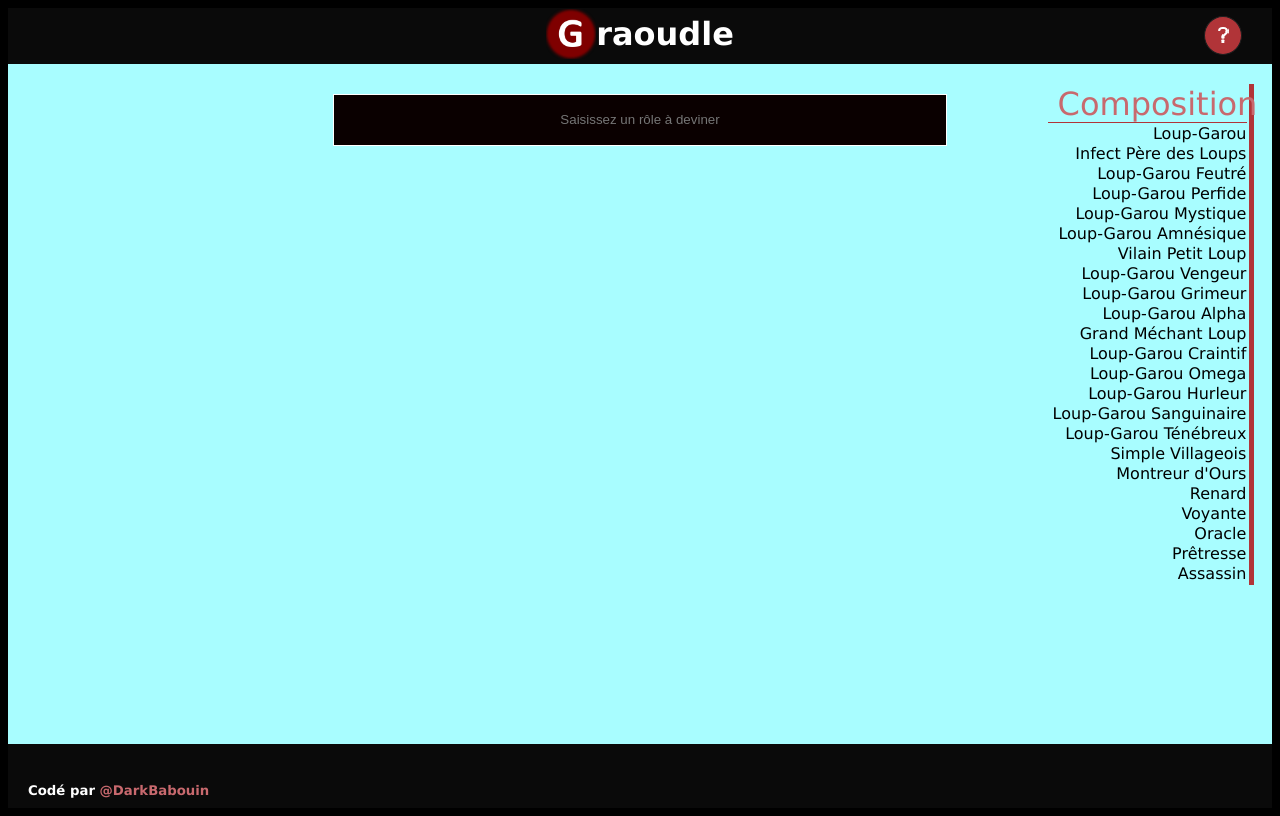
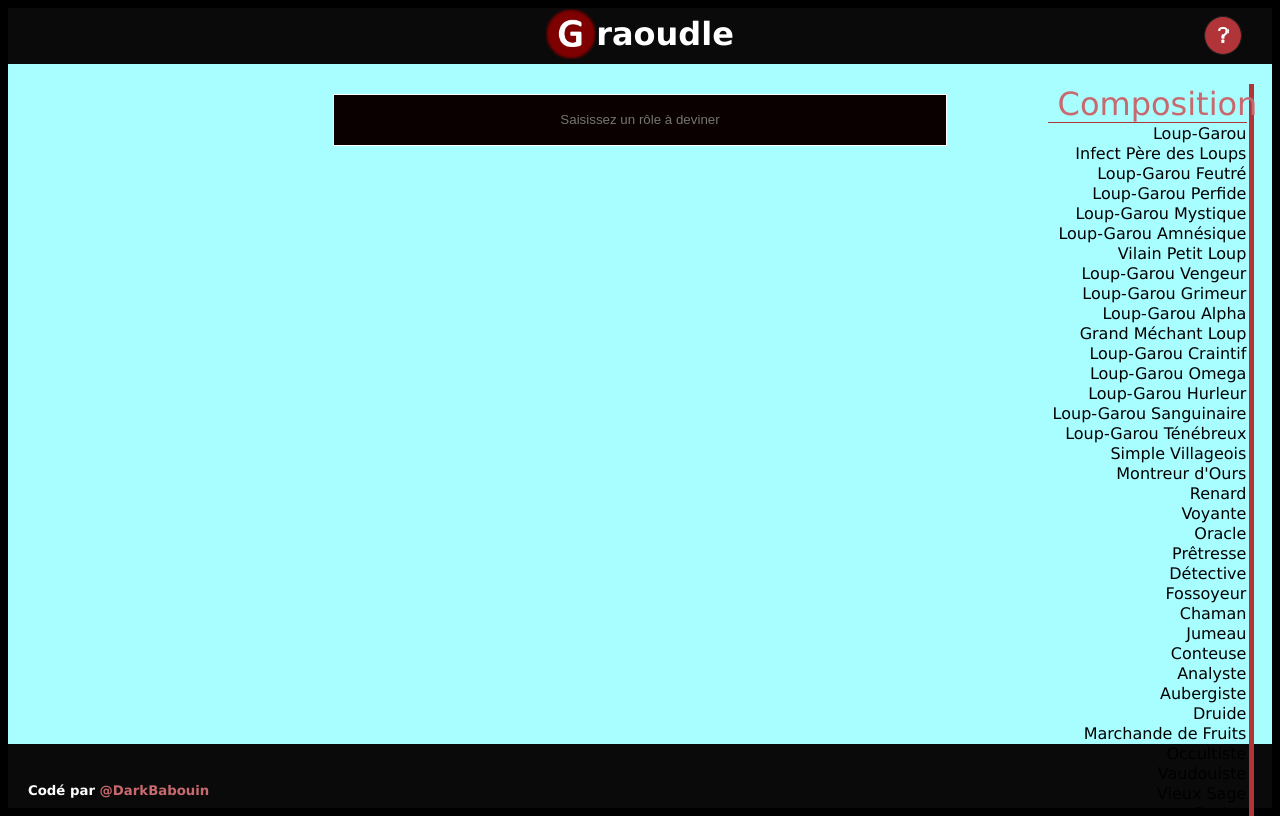
Before and after one commit to Babwine/graoudle, an Angular app: page / in a window 1280 px wide. Built offline with nearby package versions, Linux system fonts and the light colour scheme.

Commit message:
Ajout plein de nouveaux rôles

```diff
--- a/src/app/guess-grid/guess-grid.component.html
+++ b/src/app/guess-grid/guess-grid.component.html
@@ -8,7 +8,7 @@
             <td>Camp</td>
             <td>Aura</td>
             <td>Effets</td>
-            <td>Commandes</td>
+            <td>Commandes / Actions</td>
             <td>Items</td>
             <td class="time" id="time"><img src="assets/images/watch.gif" width="32px" height="32px" alt="time"/></td>
         </tr>
--- a/src/app/static/lg-role.static.ts
+++ b/src/app/static/lg-role.static.ts
@@ -28,6 +28,21 @@ export class LgRoles {
     public static VOYANTE                   = new LgRole('Voyante', LgTeam.VILLAGE, LgAura.LUMINEUSE, [LgEffect.NIGHT_VISION], "#9713B0", true, true);
     public static ORACLE                    = new LgRole('Oracle', LgTeam.VILLAGE, LgAura.NEUTRE, [LgEffect.NIGHT_VISION], "#2F13B0", true, false);
     public static PRETRESSE                 = new LgRole('Prêtresse', LgTeam.VILLAGE, LgAura.LUMINEUSE, [], "#AF8E50", true, true);
+    public static DETECTIVE                 = new LgRole('Détective', LgTeam.VILLAGE, LgAura.NEUTRE, [], "#C1C8FF", true, false);
+    public static FOSSOYEUR                 = new LgRole('Fossoyeur', LgTeam.VILLAGE, LgAura.OBSCURE, [], "#442F28", true, false);
+    public static CHAMAN                    = new LgRole('Chaman', LgTeam.VILLAGE, LgAura.NEUTRE, [], "#316B31", true, false);
+    public static JUMEAU                    = new LgRole('Jumeau', LgTeam.VILLAGE, LgAura.LUMINEUSE, [], "#66A59F", true, false);
+    public static CONTEUSE                  = new LgRole('Conteuse', LgTeam.VILLAGE, LgAura.LUMINEUSE, [], "#A39361", false, true);
+    public static ANALYSTE                  = new LgRole('Analyste', LgTeam.VILLAGE, LgAura.LUMINEUSE, [], "#001870", true, false);
+    public static ASTRONOME                 = new LgRole('Analyste', LgTeam.VILLAGE, LgAura.OBSCURE, [LgEffect.NIGHT_VISION], "#000D3F", true, true);//GERER LA NUIT AURA
+    public static AUBERGISTE                = new LgRole('Aubergiste', LgTeam.VILLAGE, LgAura.LUMINEUSE, [], "#36373D", true, false);
+    public static DRUIDE                    = new LgRole('Druide', LgTeam.VILLAGE, LgAura.OBSCURE, [], "#0B3A0C", true, false);
+    public static MARCHANDE_DE_FRUITS       = new LgRole('Marchande de Fruits', LgTeam.VILLAGE, LgAura.LUMINEUSE, [], "#721F08", true, false);
+    public static OCCULTISTE                = new LgRole('Occultiste', LgTeam.VILLAGE, LgAura.OBSCURE, [], "#261D24", false, false);
+    public static VAUDOUISTE                = new LgRole('Vaudouiste', LgTeam.VILLAGE, LgAura.OBSCURE, [], "#231919", true, false);
+    public static VIEUX_SAGE                = new LgRole('Vieux Sage', LgTeam.VILLAGE, LgAura.LUMINEUSE, [], "#7A5D5D", false, false);
+    public static ESPION                    = new LgRole('Espion', LgTeam.VILLAGE, LgAura.NEUTRE, [], "#3D3A3B", true, false);
+
     public static PETITE_FILLE              = new LgRole('Petite Fille', LgTeam.VILLAGE, LgAura.NEUTRE, [LgEffect.WEAKNESS, LgEffect.INVISIBILITY], "#774C72", false, true);
 
     public static ASSASSIN                  = new LgRole('Assassin', LgTeam.AUTRES, LgAura.OBSCURE, [LgEffect.STRENGTH], "#DC143C", false, true);
@@ -50,13 +65,27 @@ export class LgRoles {
         LgRoles.LOUP_GAROU_SANGUINAIRE,
         LgRoles.LOUP_GAROU_TENEBREUX,
 
-
         LgRoles.SIMPLE_VILLAGEOIS,
         LgRoles.MONTREUR_D_OURS,
         LgRoles.RENARD,
         LgRoles.VOYANTE,
         LgRoles.ORACLE,
         LgRoles.PRETRESSE,
+        LgRoles.DETECTIVE,
+        LgRoles.FOSSOYEUR,
+        LgRoles.CHAMAN,
+        LgRoles.JUMEAU,
+        LgRoles.CONTEUSE,
+        LgRoles.ANALYSTE,
+        LgRoles.AUBERGISTE,
+        LgRoles.DRUIDE,
+        LgRoles.MARCHANDE_DE_FRUITS,
+        LgRoles.OCCULTISTE,
+        LgRoles.VAUDOUISTE,
+        LgRoles.VIEUX_SAGE,
+        LgRoles.ESPION,
+        LgRoles.PETITE_FILLE,
+
 
         LgRoles.ASSASSIN
     ]
```
